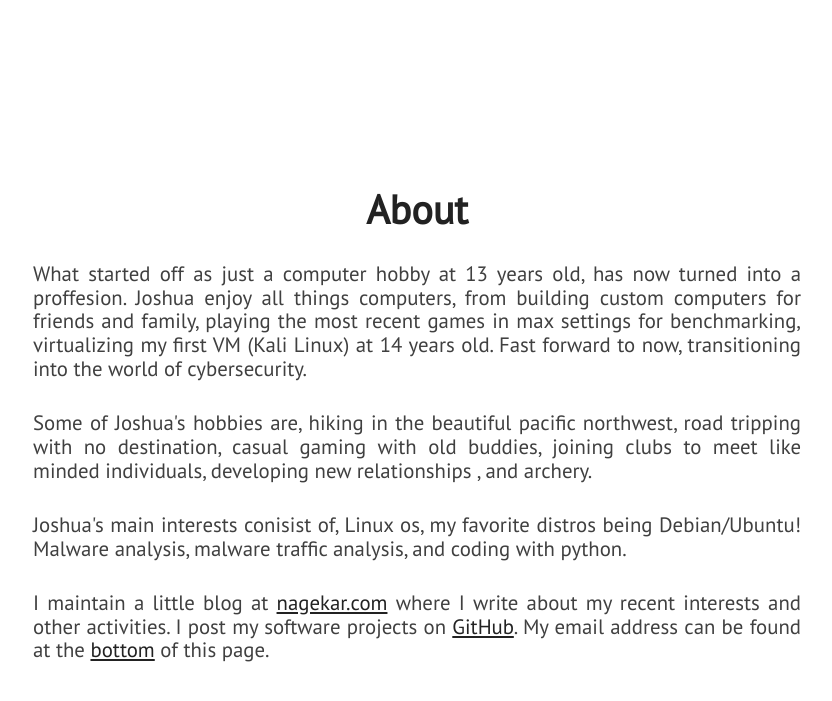
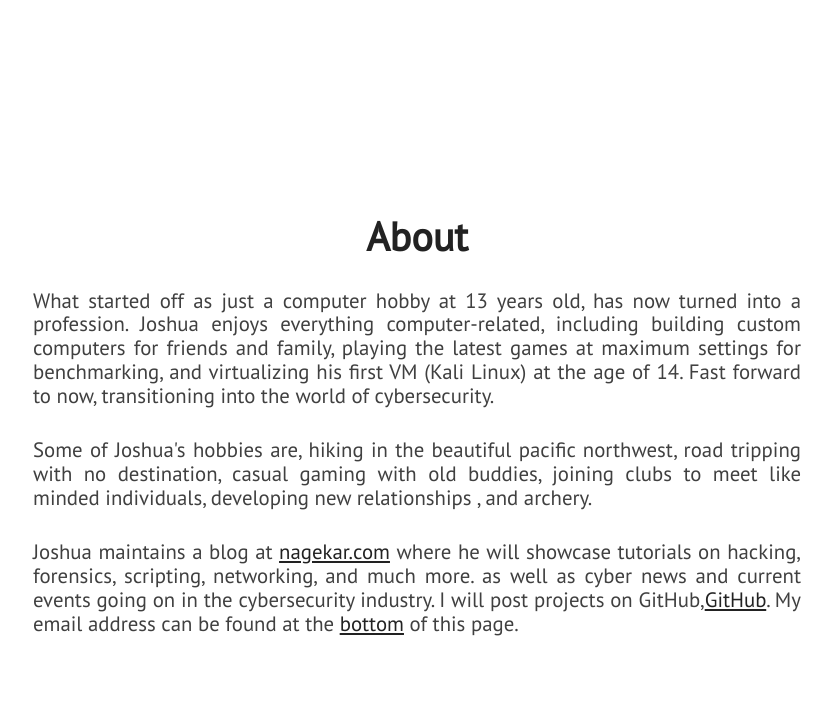
Before and after one commit to DarkSymphonie/DarkSymphonie.github.io, a Jekyll site: the page built from index.html, in a window 1280 px wide and 900 px high, scrolled down 991 px. Shown: the top 701 px of the window, without its empty margins (223-1055 px from the left). Built offline with Jekyll 4.4.1, drawn with Linux system fonts in a browser that asks for light colours; nearby versions of some CDN libraries.

Commit message:
Update about.html

```diff
--- a/_includes/about.html
+++ b/_includes/about.html
@@ -3,14 +3,11 @@
         <div id="about-text">
             <div class="section-heading">About</div>
             <p class="paragraph-text justify-text">
-                What started off as just a computer hobby at 13 years old, has now turned into a proffesion. Joshua enjoy all things computers, from building custom computers for friends and family, playing the most recent games in max settings for benchmarking, virtualizing my first VM (Kali Linux) at 14 years old. Fast forward to now, transitioning into the world of cybersecurity.
+             What started off as just a computer hobby at 13 years old, has now turned into a profession. Joshua enjoys everything computer-related, including building custom computers for friends and family, playing the latest games at maximum settings for benchmarking, and virtualizing his first VM (Kali Linux) at the age of 14. Fast forward to now, transitioning into the world of cybersecurity.
             <p class="paragraph-text justify-text">
                 Some of Joshua's hobbies are, hiking in the beautiful pacific northwest, road tripping with no destination, casual gaming with old buddies, joining clubs to meet like minded individuals, developing new relationships , and archery.
-                <p class="paragraph-text justify-text">
-                Joshua's main interests conisist of, Linux os, my favorite distros being Debian/Ubuntu! Malware analysis, malware traffic analysis, and coding with python.
-            </p>
             <p class="paragraph-text justify-text">
-                I maintain a little blog at <a href="{{ site.blog_url }}">nagekar.com</a> where I write about my recent interests and other activities. I post my software projects on <a href="https://github.com/{{ site.github_username }}">GitHub</a>. My email address can be found at the <span class="extra-link"><a href="#extra">bottom</a></span> of this page.
+                Joshua maintains a blog at <a href="{{ site.blog_url }}">nagekar.com</a> where he will showcase tutorials on hacking, forensics, scripting, networking, and much more. as well as cyber news and current events going on in the cybersecurity industry. I will post projects on GitHub,<a href="https://github.com/{{ site.github_username }}">GitHub</a>. My email address can be found at the <span class="extra-link"><a href="#extra">bottom</a></span> of this page.
             </p>
         </div>
     </section>
```
